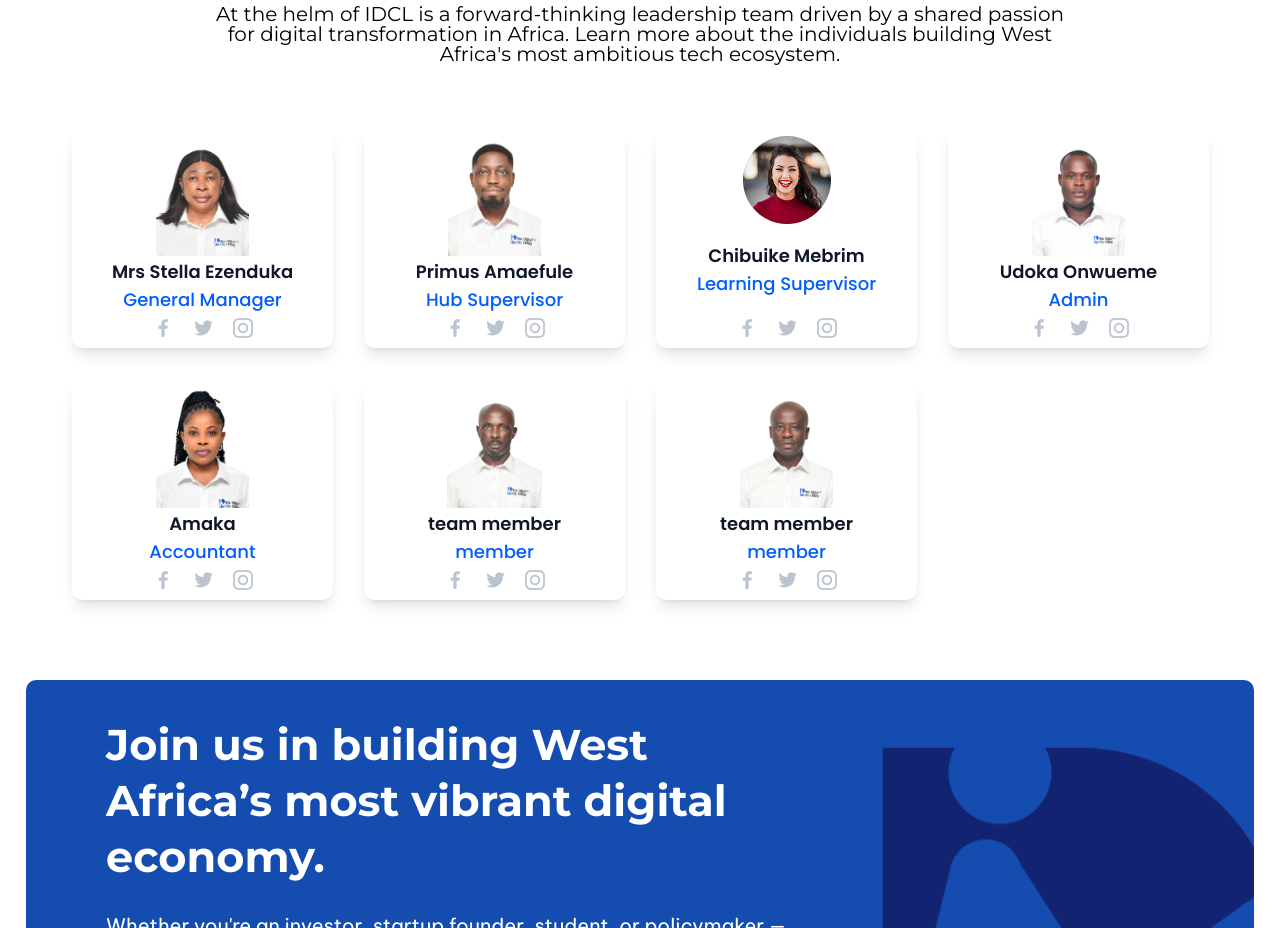
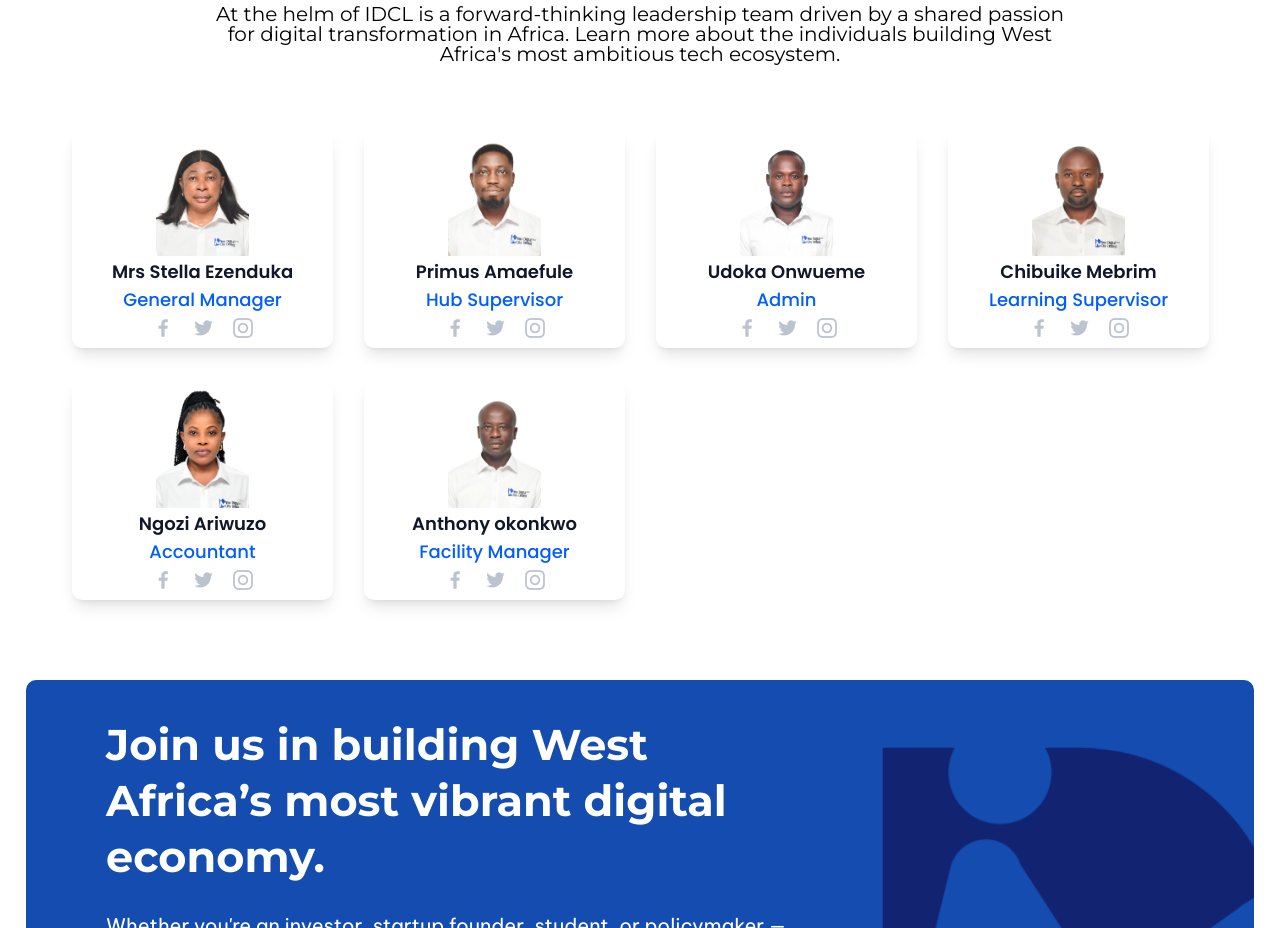
Before and after one commit to sullivanEmerald/idcl, a Next.js app: page /about in a window 1280 px wide. Shown: the part 4500-5428 px from the top of the page. Built offline with nearby package versions, Linux system fonts and the light colour scheme; no server answers; what axios-retry would draw is missing.

Commit message:
team meet

```diff
--- a/components/sections/about/leadership.tsx
+++ b/components/sections/about/leadership.tsx
@@ -43,25 +43,6 @@ const Leaders = [
         ]
     },
     {
-        image: '/images/about/leader.png',
-        name: 'Chibuike Mebrim',
-        position: 'Learning Supervisor',
-        social: [
-            {
-                icon: '/images/about/icons/Facebook.png',
-                href: ''
-            },
-            {
-                icon: '/images/about/icons/Twitter.png',
-                href: ''
-            },
-            {
-                icon: '/images/about/icons/Instagram.png',
-                href: ''
-            },
-        ]
-    },
-    {
         image: '/images/about/udoka.png',
         name: 'Udoka Onwueme',
         position: 'Admin',
@@ -81,8 +62,27 @@ const Leaders = [
         ]
     },
     {
+        image: '/images/about/admin.png',
+        name: 'Chibuike Mebrim',
+        position: 'Learning Supervisor',
+        social: [
+            {
+                icon: '/images/about/icons/Facebook.png',
+                href: ''
+            },
+            {
+                icon: '/images/about/icons/Twitter.png',
+                href: ''
+            },
+            {
+                icon: '/images/about/icons/Instagram.png',
+                href: ''
+            },
+        ]
+    },
+    {
         image: '/images/about/accountant.png',
-        name: 'Amaka',
+        name: 'Ngozi Ariwuzo',
         position: 'Accountant',
         social: [
             {
@@ -100,28 +100,9 @@ const Leaders = [
         ]
     },
     {
-        image: '/images/about/team.png',
-        name: 'team member',
-        position: 'member',
-        social: [
-            {
-                icon: '/images/about/icons/Facebook.png',
-                href: ''
-            },
-            {
-                icon: '/images/about/icons/Twitter.png',
-                href: ''
-            },
-            {
-                icon: '/images/about/icons/Instagram.png',
-                href: ''
-            },
-        ]
-    },
-    {
         image: '/images/about/team2.png',
-        name: 'team member',
-        position: 'member',
+        name: 'Anthony okonkwo',
+        position: 'Facility Manager',
         social: [
             {
                 icon: '/images/about/icons/Facebook.png',
```
Also changed, not shown: public/images/about/admin.png (added).
